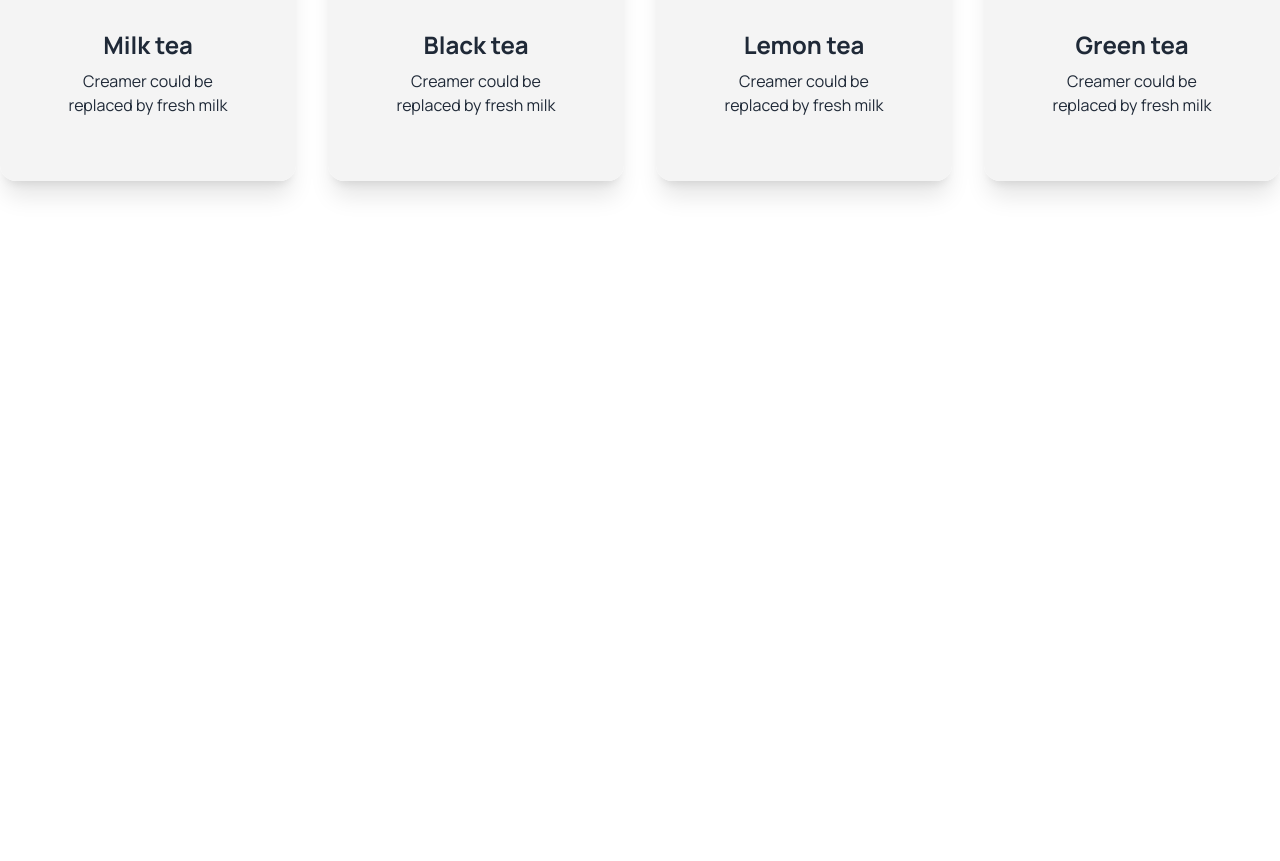
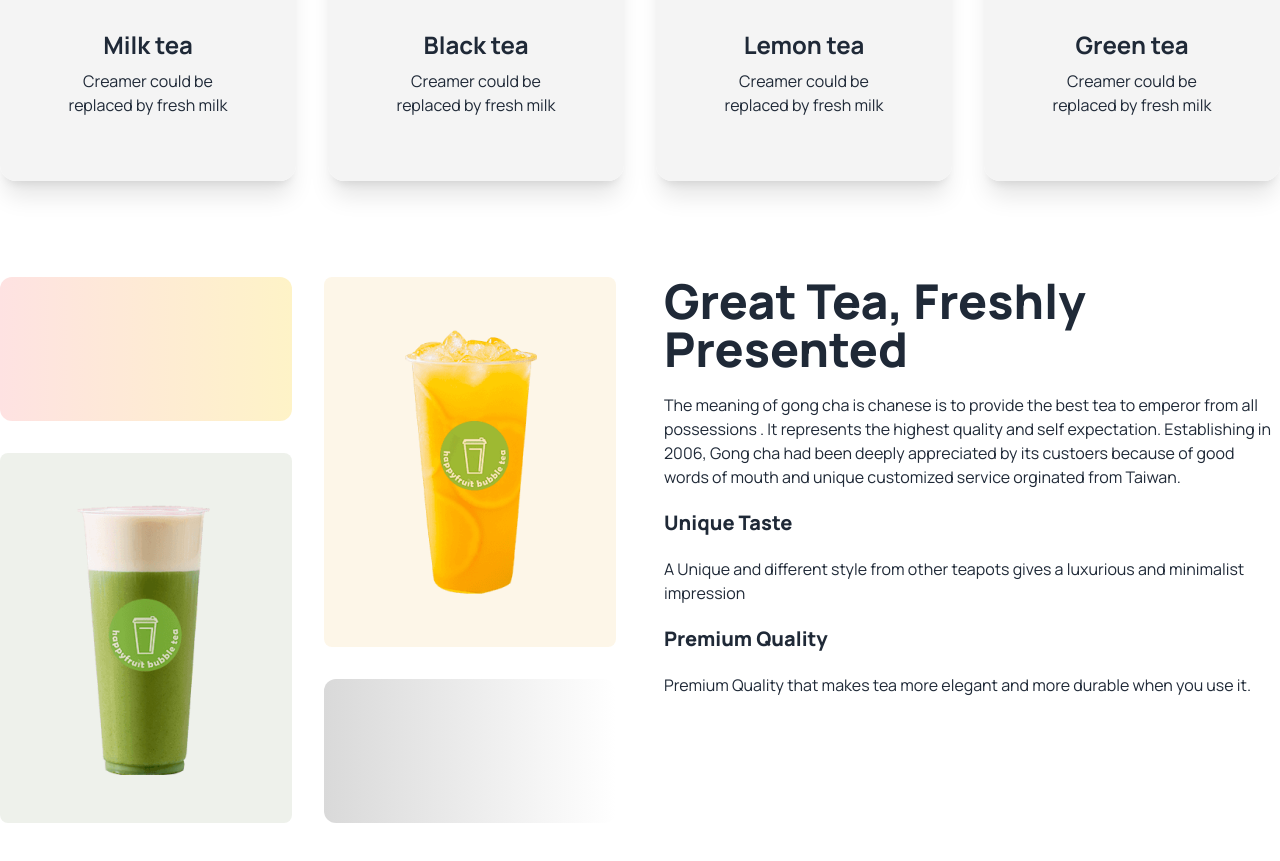
Before and after one commit to SabrinaDoesFullStack/tea-house-website, a plain HTML site: page index.html in a window 1280 px wide. Shown: the part 1014-1875 px from the top of the page. Before the commit the page ends 1235 px from the top, so only its background shows below. Drawn offline with nearby package versions, Linux system fonts and the light colour scheme.

Commit message:
added great tea section

```diff
--- a/index.html
+++ b/index.html
@@ -137,6 +137,43 @@
 
     </section>
 
+    <!-- great tea section -->
+
+    <section class="my-24 gap-12 flex flex-col lg:flex-row">
+
+      <div class="grid gap-8 grid-cols-1 md:grid-cols-2 flex-1">
+
+        <div class="rounded-xl h-36 bg-gradient-to-r from-red-100 to-amber-100"></div>
+
+        <div class="row-span-2 bg-[#E6A6231A] rounded-lg flex justify-center items-center">
+          <img src="images/fresh-1.png" alt="">
+        </div>
+
+        <div class="row-span-2 bg-[#5776391A] rounded-lg flex justify-center items-center px-8 py-12 ">
+          <img src="images/fresh-2.png" alt="">
+        </div>
+
+        <div class="rounded-xl h-36 bg-gradient-to-r from-[#D9D9D9] to-[#FFFFFF]"></div>
+
+
+      </div>
+
+      <div class="space-y-5 flex-1">
+        <h3 class="text-5xl font-extrabold">Great Tea, Freshly <br>
+          Presented</h3>
+        <p>The meaning of gong cha is chanese is to provide the best tea to emperor from all possessions . It represents
+          the
+          highest quality and self expectation. Establishing in 2006, Gong cha had been deeply appreciated by its
+          custoers because
+          of good words of mouth and unique customized service orginated from Taiwan.</p>
+        <h4 class="text-xl mb-8 font-extrabold">Unique Taste</h4>
+        <p>A Unique and different style from other teapots gives a luxurious and minimalist impression</p>
+        <h4 class="text-xl font-extrabold">Premium Quality</h4>
+        <p>Premium Quality that makes tea more elegant and more durable when you use it.</p>
+      </div>
+
+    </section>
+
   </main>
 
   <footer>
```
